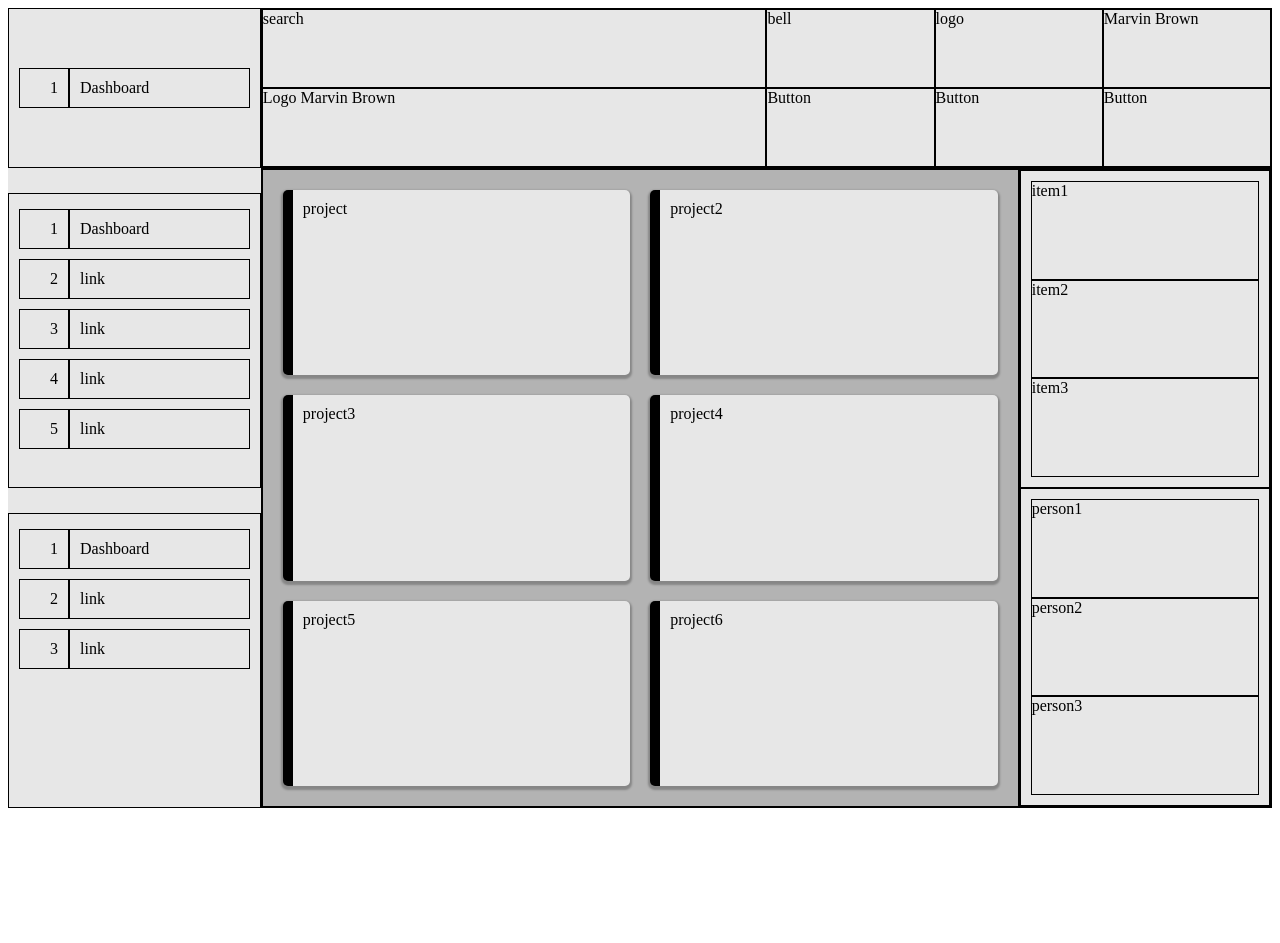
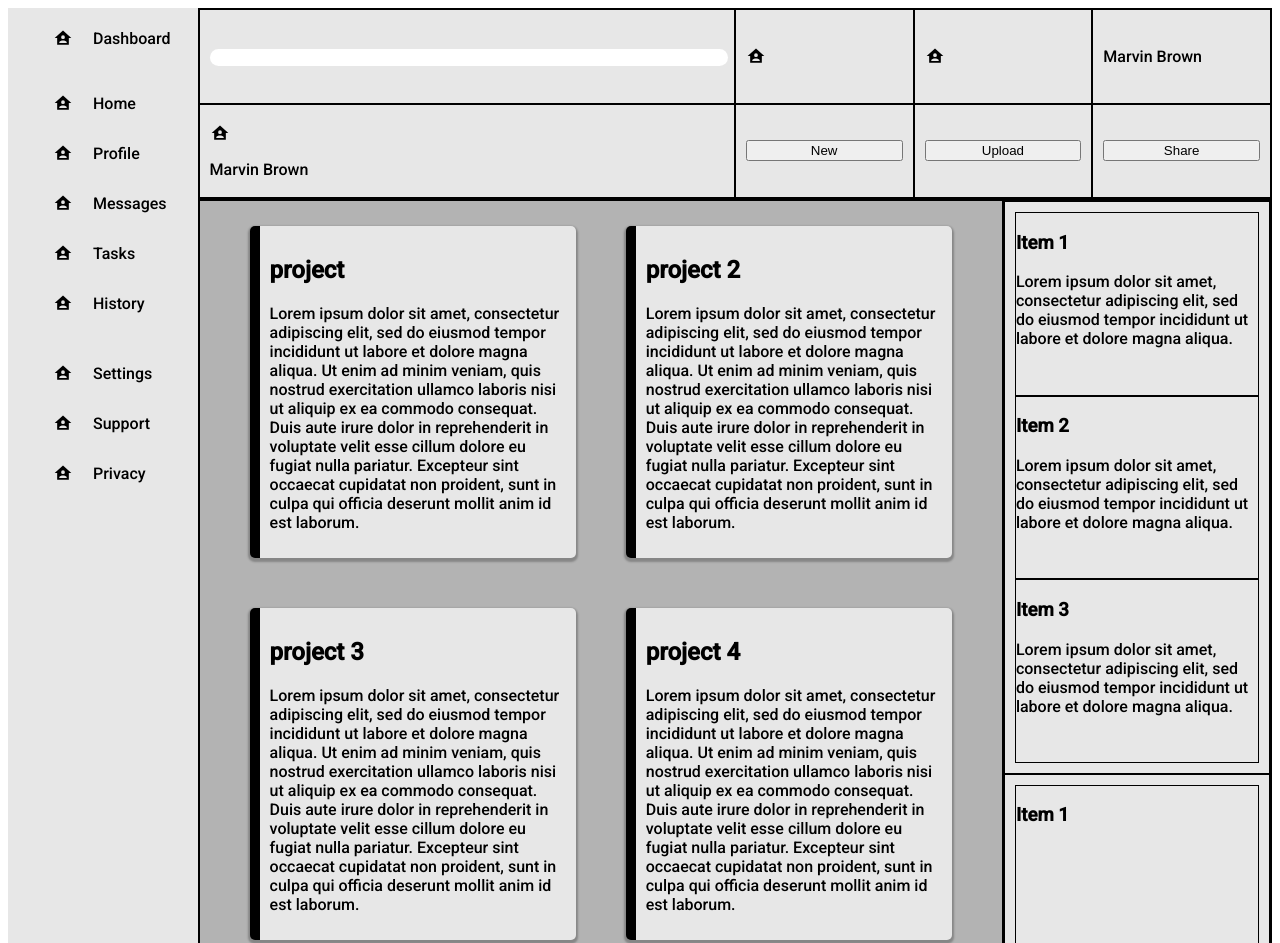
Before and after one commit to xBromsson/admin-dashboard-grid, a plain HTML site: page index.html in a window 1280 px wide. Shown: the top 943 px of the page. Before the commit the page ends 816 px from the top, so only its background shows below. Drawn offline with Linux system fonts and the light colour scheme.

Commit message:
skipping the rest for efficiency.

```diff
--- a/index.html
+++ b/index.html
@@ -5,68 +5,96 @@
     <meta http-equiv="X-UA-Compatible" content="IE=edge">
     <meta name="viewport" content="width=device-width, initial-scale=1.0">
     <link rel="stylesheet" href="styles.css">
+    <link href="https://fonts.googleapis.com/css2?family=Roboto:wght@500&display=swap" rel="stylesheet">
     <script src="javascript.js" defer></script>
+
+
+
     <title>Admin Dashboard Grid</title>
 </head>
 <body>
     <div class="main-container">
         <div class="sidebar">
             <div class="dashboard-title">
-                <div class="icon-column">1</div>
+                <div class="icon-column"><img src="images\home-account.svg" alt="home-icon" width="20px"></div>
                 <div>Dashboard</div>
             </div>
             <div class="navigation">
-                <div class="icon-column">1</div>
-                <div>Dashboard</div>
-                <div class="icon-column">2</div>
-                <div>link</div>
-                <div class="icon-column">3</div>
-                <div>link</div>
-                <div class="icon-column">4</div>
-                <div>link</div>
-                <div class="icon-column">5</div>
-                <div>link</div>
+                <div class="icon-column"><img src="images\home-account.svg" alt="home-icon" width="20px"></div>
+                <div>Home</div>
+                <div class="icon-column"><img src="images\home-account.svg" alt="home-icon" width="20px"></div>
+                <div>Profile</div>
+                <div class="icon-column"><img src="images\home-account.svg" alt="home-icon" width="20px"></div>
+                <div>Messages</div>
+                <div class="icon-column"><img src="images\home-account.svg" alt="home-icon" width="20px"></div>
+                <div>Tasks</div>
+                <div class="icon-column"><img src="images\home-account.svg" alt="home-icon" width="20px"></div>
+                <div>History</div>
             </div>
             <div class="settings">
-                <div class="icon-column">1</div>
-                <div>Dashboard</div>
-                <div class="icon-column">2</div>
-                <div>link</div>
-                <div class="icon-column">3</div>
-                <div>link</div>
+                <div class="icon-column"><img src="images\home-account.svg" alt="home-icon" width="20px"></div>
+                <div>Settings</div>
+                <div class="icon-column"><img src="images\home-account.svg" alt="home-icon" width="20px"></div>
+                <div>Support</div>
+                <div class="icon-column"><img src="images\home-account.svg" alt="home-icon" width="20px"></div>
+                <div>Privacy</div>
             </div>
 
         </div>
         <div class="main-content">
             <div class="header">
-                <div>search</div>
-                <div>bell</div>
-                <div>logo</div>
+                <div><form>
+                    <input type="text" placeholder="" style="width: 100%; border-radius: 10px; border: none;" >
+                  </form>
+                  </div>
+                <div><img src="images\home-account.svg" alt="home-icon" width="20px"></div>
+                <div><img src="images\home-account.svg" alt="home-icon" width="20px"></div>
                 <div>Marvin Brown</div>
-                <div>Logo Marvin Brown</div>
-                <div>Button</div>
-                <div>Button</div>
-                <div>Button</div>
+                <div><img src="images\home-account.svg" alt="home-icon" width="20px">Marvin Brown</div>
+                <div><button>New</button></div>
+                <div><button>Upload</button></div>
+                <div><button>Share</button></div>
             </div>
             <div class="content">
                 <div class="projects">
-                    <div>project</div>
-                    <div>project2</div>
-                    <div>project3</div>
-                    <div>project4</div>
-                    <div>project5</div>
-                    <div>project6</div>
+                    <div><h2>project</h2><p>Lorem ipsum dolor sit amet, consectetur adipiscing elit, sed do eiusmod tempor incididunt ut
+                        labore et dolore magna aliqua. Ut enim ad minim veniam, quis nostrud exercitation ullamco laboris nisi ut aliquip
+                         ex ea commodo consequat. Duis aute irure dolor in reprehenderit in voluptate velit esse cillum dolore eu fugiat nulla pariatur.
+                         Excepteur sint occaecat cupidatat non proident, sunt in culpa qui officia deserunt mollit anim id est laborum.</p></div>
+                    <div><h2>project 2</h2><p>Lorem ipsum dolor sit amet, consectetur adipiscing elit, sed do eiusmod tempor incididunt ut
+                        labore et dolore magna aliqua. Ut enim ad minim veniam, quis nostrud exercitation ullamco laboris nisi ut aliquip
+                         ex ea commodo consequat. Duis aute irure dolor in reprehenderit in voluptate velit esse cillum dolore eu fugiat nulla pariatur.
+                         Excepteur sint occaecat cupidatat non proident, sunt in culpa qui officia deserunt mollit anim id est laborum.</p></div>
+                    <div><h2>project 3</h2><p>Lorem ipsum dolor sit amet, consectetur adipiscing elit, sed do eiusmod tempor incididunt ut
+                        labore et dolore magna aliqua. Ut enim ad minim veniam, quis nostrud exercitation ullamco laboris nisi ut aliquip
+                         ex ea commodo consequat. Duis aute irure dolor in reprehenderit in voluptate velit esse cillum dolore eu fugiat nulla pariatur.
+                         Excepteur sint occaecat cupidatat non proident, sunt in culpa qui officia deserunt mollit anim id est laborum.</p></div>
+                    <div><h2>project 4</h2><p>Lorem ipsum dolor sit amet, consectetur adipiscing elit, sed do eiusmod tempor incididunt ut
+                        labore et dolore magna aliqua. Ut enim ad minim veniam, quis nostrud exercitation ullamco laboris nisi ut aliquip
+                         ex ea commodo consequat. Duis aute irure dolor in reprehenderit in voluptate velit esse cillum dolore eu fugiat nulla pariatur.
+                         Excepteur sint occaecat cupidatat non proident, sunt in culpa qui officia deserunt mollit anim id est laborum.</p></div>
+                    <div><h2>project 5</h2><p>Lorem ipsum dolor sit amet, consectetur adipiscing elit, sed do eiusmod tempor incididunt ut
+                        labore et dolore magna aliqua. Ut enim ad minim veniam, quis nostrud exercitation ullamco laboris nisi ut aliquip
+                         ex ea commodo consequat. Duis aute irure dolor in reprehenderit in voluptate velit esse cillum dolore eu fugiat nulla pariatur.
+                         Excepteur sint occaecat cupidatat non proident, sunt in culpa qui officia deserunt mollit anim id est laborum.</p></div>
+                    <div><h2>project 6</h2><p>Lorem ipsum dolor sit amet, consectetur adipiscing elit, sed do eiusmod tempor incididunt ut
+                        labore et dolore magna aliqua. Ut enim ad minim veniam, quis nostrud exercitation ullamco laboris nisi ut aliquip
+                         ex ea commodo consequat. Duis aute irure dolor in reprehenderit in voluptate velit esse cillum dolore eu fugiat nulla pariatur.
+                         Excepteur sint occaecat cupidatat non proident, sunt in culpa qui officia deserunt mollit anim id est laborum.</p></div>
                 </div>
                 <div class="notifications">
                     <div class="announcements">
-                        <div>item1</div>
-                        <div>item2</div>
-                        <div>item3</div>
+                        <div><h3>Item 1</h3><p>Lorem ipsum dolor sit amet, consectetur adipiscing elit, sed do eiusmod tempor incididunt ut
+                            labore et dolore magna aliqua.</p></div>
+                        <div><h3>Item 2</h3><p>Lorem ipsum dolor sit amet, consectetur adipiscing elit, sed do eiusmod tempor incididunt ut
+                            labore et dolore magna aliqua.</p></div>
+                        <div><h3>Item 3</h3><p>Lorem ipsum dolor sit amet, consectetur adipiscing elit, sed do eiusmod tempor incididunt ut
+                            labore et dolore magna aliqua.</p></div>
                     </div>
                     <div class="trending">
-                        <div>person1</div>
-                        <div>person2</div>
-                        <div>person3</div>
+                        <div><h3>Item 1</h3></div>
+                        <div><h3>Item 2</h3></div>
+                        <div><h3>Item 3</h3></div>
                     </div>
                 </div>
             </div>
--- a/styles.css
+++ b/styles.css
@@ -1,7 +1,8 @@
 .main-container{
     display: grid;
-    grid-template-columns: 20% 1fr;
+    grid-template-columns: 15% 1fr;
     height: 100vh;
+    font-family: 'Roboto', sans-serif;
 }
 
 .main-container > div{
@@ -11,22 +12,22 @@
 
 .sidebar{
     display: grid;
-    grid-template: 20% 1fr 1fr / 1fr;
-    gap: 25px;
+    grid-template: min-content min-content min-content / 1fr;
+    gap: 10px;
 }
 
 .sidebar > div{
     display: grid;
-    border: solid;
+    border: none;
     border-color: black;
     border-width: 1px;
     align-items: center;
-    padding: 10px;
+    padding: 10px 10px 0px 25px;
 }
 
 .sidebar > div > div{
     display: grid;
-    border: solid;
+    border: none;
     border-color: black;
     border-width: 1px;
     align-items: center;
@@ -36,7 +37,7 @@
 
 .sidebar > div > div.icon-column{
     display: grid;
-    border: solid;
+    border: none;
     border-color: black;
     border-width: 1px;
     align-items: center;
@@ -61,7 +62,7 @@
 
 .main-content{
     display: grid;
-    grid-template: 20% 1fr / 1fr;
+    grid-template: 15% 1fr / 1fr;
 }
 
 .main-content > div{
@@ -76,8 +77,11 @@
 }
 
 .header > div{
+    display: grid;
     border: solid;
     border-width: 1px;
+    align-items: center;
+    padding: 10px;
 }
 
 .content{
@@ -93,8 +97,8 @@
 .projects{
     display: grid;
     grid-template: 1fr 1fr 1fr / 1fr 1fr;
-    padding: 20px;
-    gap: 20px;
+    padding: 25px 50px 25px 50px;
+    gap: 50px;
     background-color: rgb(179, 179, 179);
 }
 
```
Also changed, not shown: images/home-account.png (added), images/home-account.svg (added).
